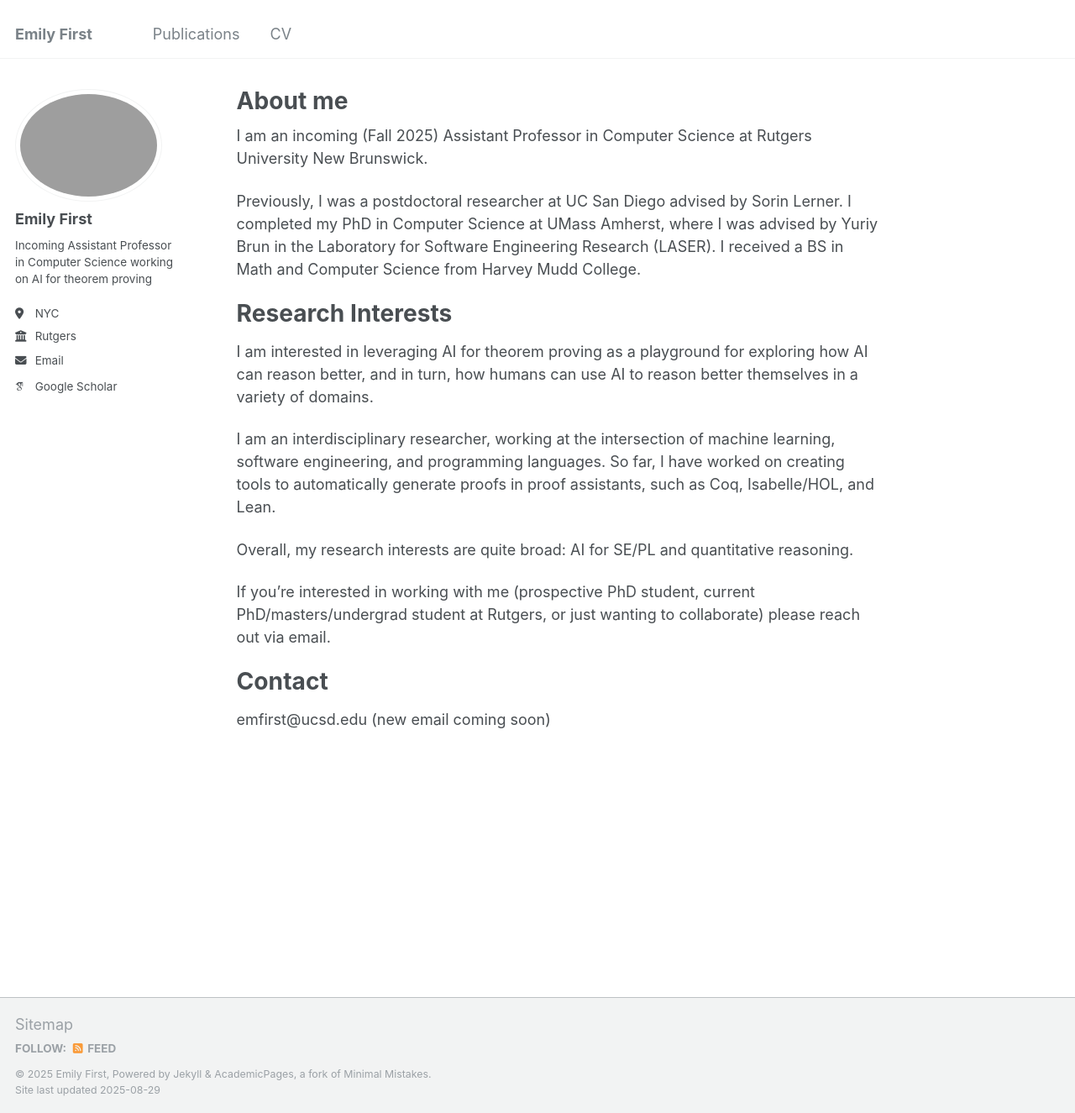
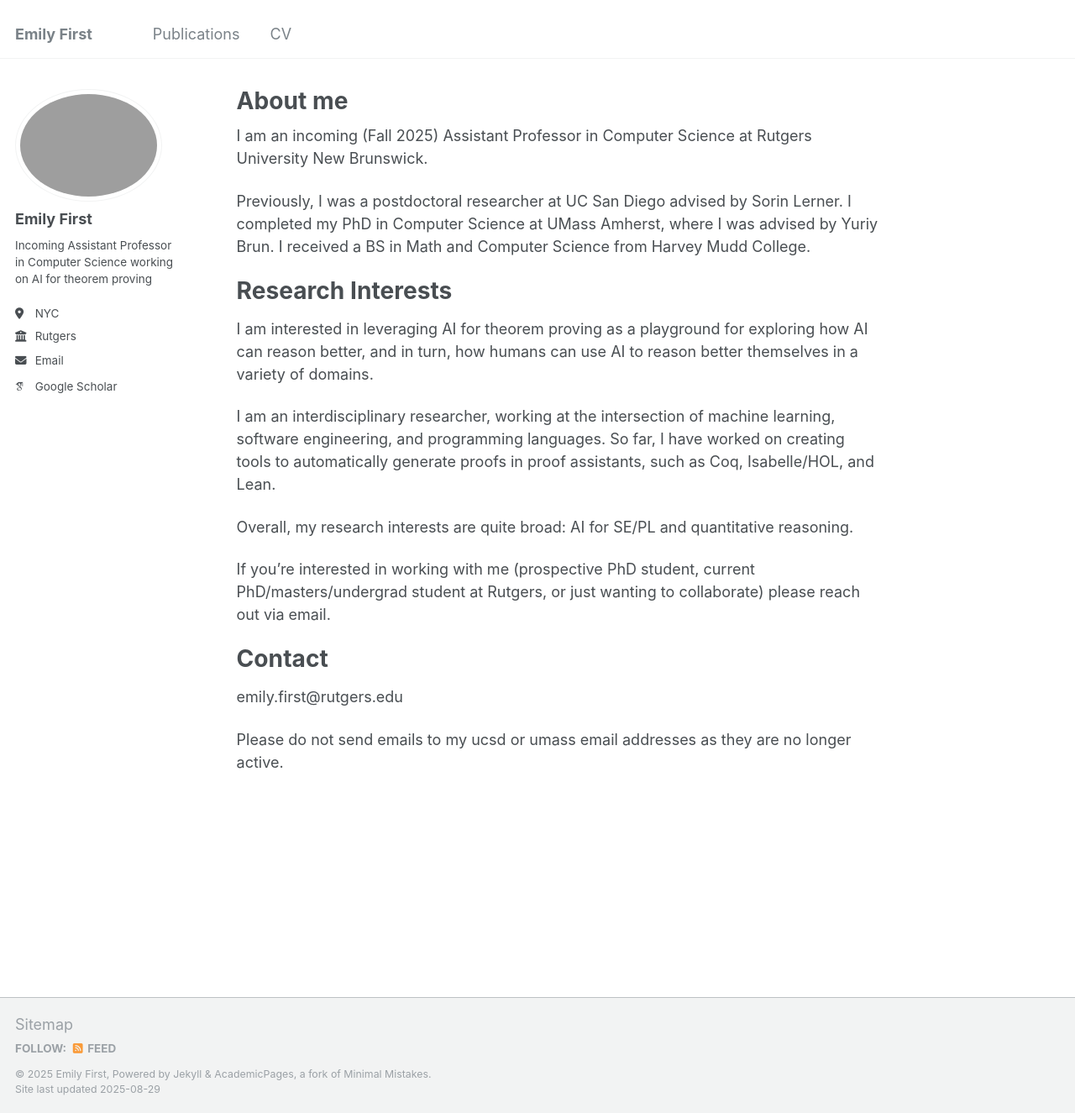
Before and after one commit to efirst/efirst.github.io, a Jekyll site: the page built from _pages/about.md, in a window 1280 px wide and 1325 px high. Shown: the whole window at 84% size. Built offline with Jekyll 4.4.1, drawn with Linux system fonts in a browser that asks for light colours; some web fonts are replaced.

Commit message:
updated contact info

```diff
--- a/_pages/about.md
+++ b/_pages/about.md
@@ -9,7 +9,7 @@ redirect_from:
 
 I am an incoming (Fall 2025) Assistant Professor in Computer Science at Rutgers University New Brunswick.
 
-Previously, I was a postdoctoral researcher at UC San Diego advised by Sorin Lerner. I completed my PhD in Computer Science at UMass Amherst, where I was advised by Yuriy Brun in the Laboratory for Software Engineering Research (LASER). I received a BS in Math and Computer Science from Harvey Mudd College.
+Previously, I was a postdoctoral researcher at UC San Diego advised by Sorin Lerner. I completed my PhD in Computer Science at UMass Amherst, where I was advised by Yuriy Brun. I received a BS in Math and Computer Science from Harvey Mudd College.
 
 Research Interests
 ======
@@ -23,4 +23,6 @@ If you're interested in working with me (prospective PhD student, current PhD/ma
 
 Contact
 ======
-emfirst@ucsd.edu (new email coming soon)
+emily.first@rutgers.edu
+
+Please do not send emails to my ucsd or umass email addresses as they are no longer active.
```
